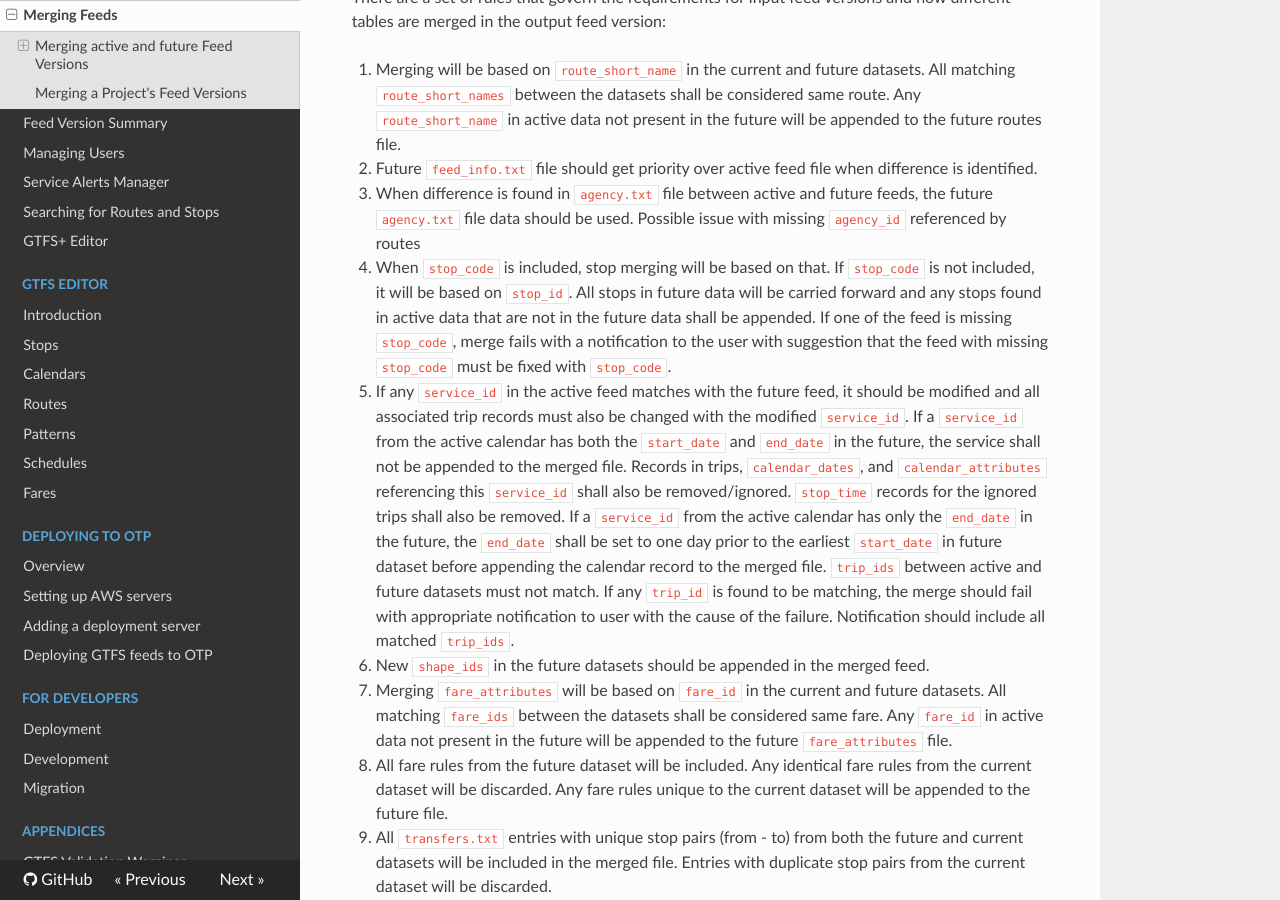
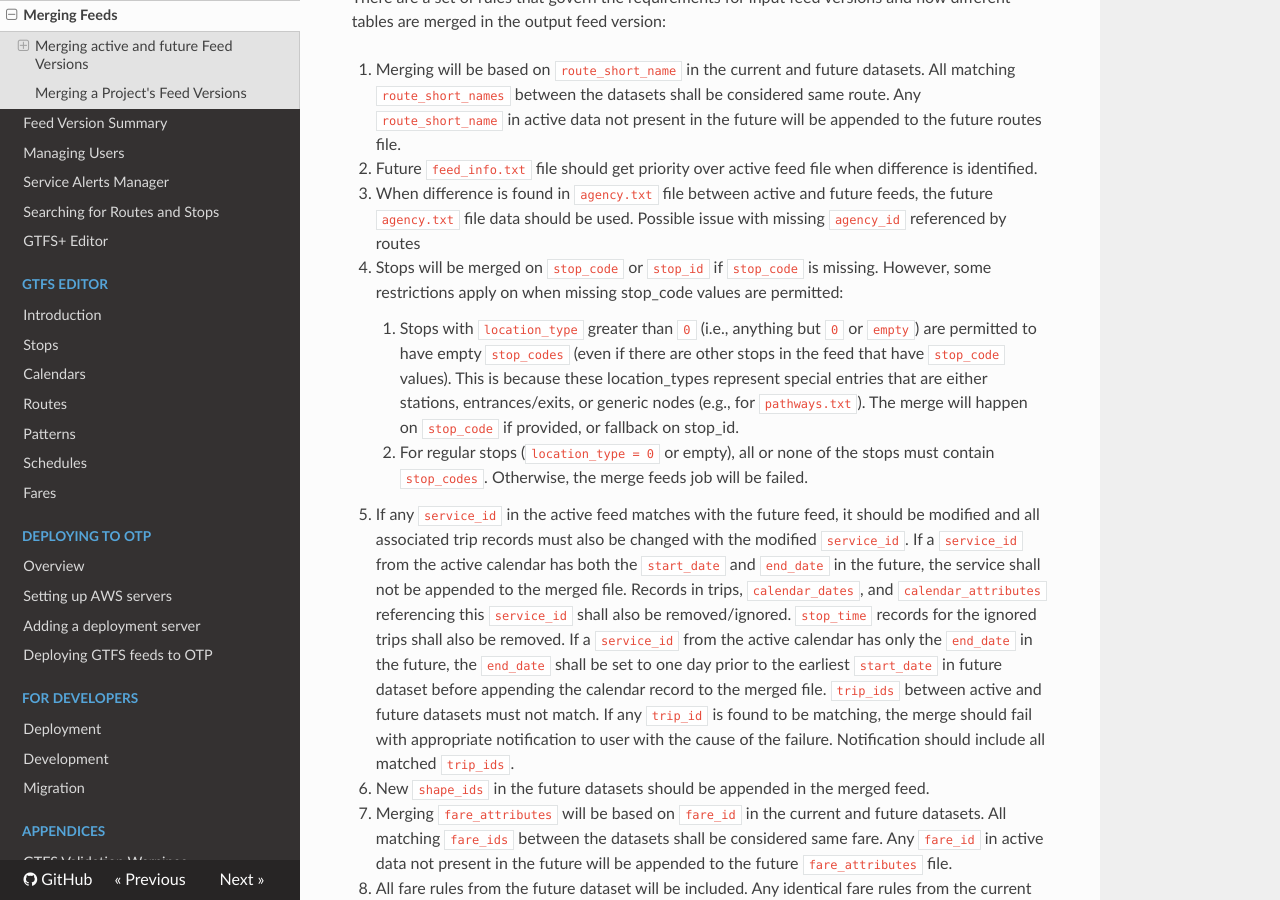
Before and after one commit to wtchen/datatools-ui, an MkDocs documentation site: the page built from docs/user/merging-feeds.md, in a window 1280 px wide and 900 px high, scrolled down 558 px. Built offline with MkDocs 1.6.1, drawn with Linux system fonts in a browser that asks for light colours; nearby versions of some CDN libraries; old or Windows-style settings are respelled for this version of MkDocs.

Commit message:
docs(mtc): update feed merge rules

```diff
--- a/docs/user/merging-feeds.md
+++ b/docs/user/merging-feeds.md
@@ -18,11 +18,15 @@ There are a set of rules that govern the requirements for input feed versions an
   identified.
 1. When difference is found in `agency.txt` file between active and future feeds, the future
   `agency.txt` file data should be used. Possible issue with missing `agency_id` referenced by routes
-1. When `stop_code` is included, stop merging will be based on that. If `stop_code` is not
-  included, it will be based on `stop_id`. All stops in future data will be carried forward and
-  any stops found in active data that are not in the future data shall be appended. If one
-  of the feed is missing `stop_code`, merge fails with a notification to the user with
-  suggestion that the feed with missing `stop_code` must be fixed with `stop_code`.
+1. Stops will be merged on `stop_code` or `stop_id` if `stop_code` is missing. However, some restrictions apply on
+  when missing stop_code values are permitted:
+    1. Stops with `location_type` greater than `0` (i.e., anything but `0` or `empty`) are permitted
+       to have empty `stop_codes` (even if there are other stops in the feed that have
+       `stop_code` values). This is because these location_types represent special entries
+       that are either stations, entrances/exits, or generic nodes (e.g., for
+       `pathways.txt`). The merge will happen on `stop_code` if provided, or fallback on stop_id.
+    2. For regular stops (`location_type = 0` or empty), all or none of the stops must
+       contain `stop_codes`. Otherwise, the merge feeds job will be failed.
 1. If any `service_id` in the active feed matches with the future feed, it should be modified
   and all associated trip records must also be changed with the modified `service_id`.
   If a `service_id` from the active calendar has both the `start_date` and `end_date` in the
```
